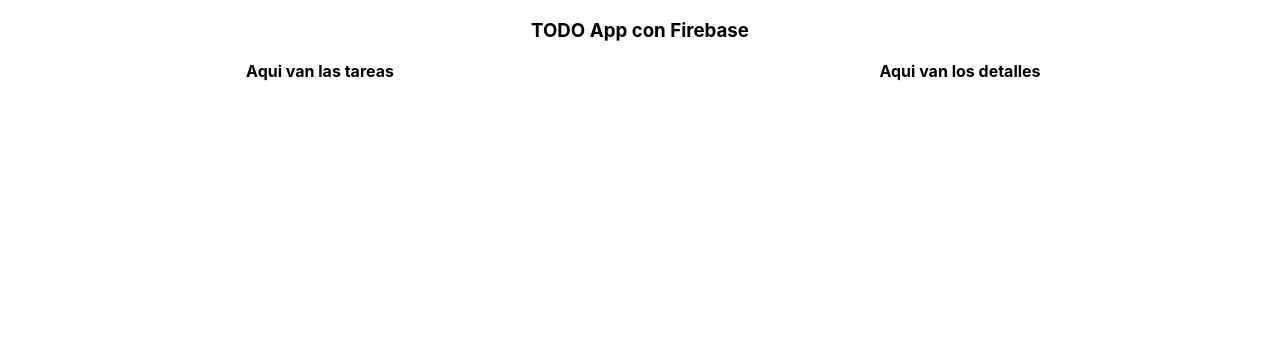
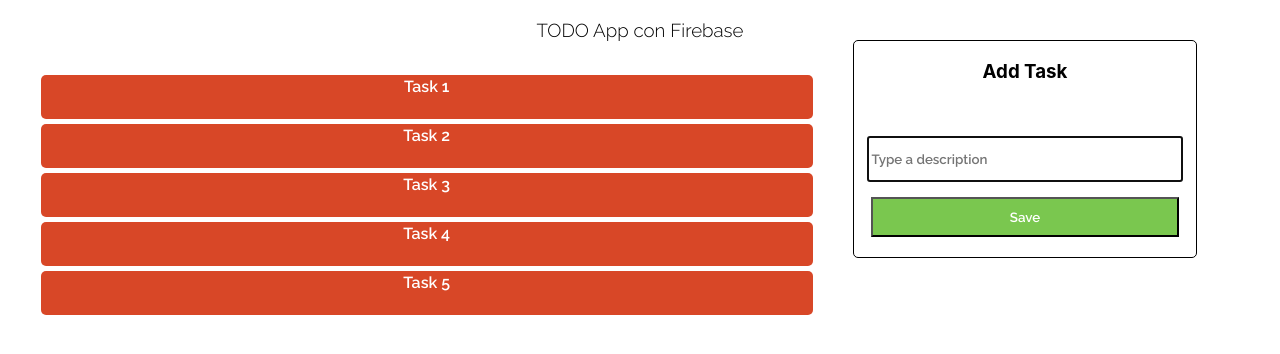
Before and after one commit to gst14/simple_crud_react_styledcomponents, a React (Create React App) app: page / in a window 1280 px wide. Shown: the top 354 px of the page. Built offline with nearby package versions, Linux system fonts and the light colour scheme.

Commit message:
TaskDetail component v1

```diff
--- a/package.json
+++ b/package.json
@@ -6,6 +6,7 @@
     "@testing-library/jest-dom": "^5.14.1",
     "@testing-library/react": "^11.2.7",
     "@testing-library/user-event": "^12.8.3",
+    "nanoid": "^3.1.25",
     "react": "^17.0.2",
     "react-dom": "^17.0.2",
     "react-scripts": "4.0.3",
--- a/public/index.html
+++ b/public/index.html
@@ -9,9 +9,9 @@
       name="description"
       content="Web site created using create-react-app"
     />
-    <link rel="apple-touch-icon" href="%PUBLIC_URL%/logo192.png" /><link rel="preconnect" href="https://fonts.googleapis.com">
-    <link rel="preconnect" href="https://fonts.gstatic.com" crossorigin>
-    <link href="https://fonts.googleapis.com/css2?family=Raleway:wght@200&display=swap" rel="stylesheet">
+    <link rel="preconnect" href="https://fonts.googleapis.com">
+<link rel="preconnect" href="https://fonts.gstatic.com" crossorigin>
+<link href="https://fonts.googleapis.com/css2?family=Raleway:wght@300;600&display=swap" rel="stylesheet">
     <!--
       manifest.json provides metadata used when your web app is installed on a
       user's mobile device or desktop. See https://developers.google.com/web/fundamentals/web-app-manifest/
--- a/src/App.js
+++ b/src/App.js
@@ -1,75 +1,40 @@
+import { nanoid } from "nanoid";
+import { useState, useEffect } from "react";
 import styled from "styled-components";
+import TaskDetail from "./Components/TaskDetail";
+import TaskList from "./Components/TaskList";
 function App() {
-  // const Container = styled.div`
-  //   width: 100vw;
-  //   height: 100px;
-  //   display: grid;
-  //   grid-template-areas: tasks detail;
-  //   grid-template-columns: 2fr 1fr;
-  //   grid-template-rows: 50px 50px;
-  //   color: #619b8a;
-  //   font-style: oblique;
-  // `;
+  const [taskList, setTaskList] = useState([]);
+  useEffect(() => {
+    setTaskList(example);
+  }, []);
+  const Container = styled.div`
+    display: grid;
+    height: 100vh;
+    grid-template-areas:
+      "title title"
+      "tasks detail";
+    grid-template-columns: 2fr 1fr;
+    box-sizing: border-box;
+    grid-template-rows: 5vh minmax(80vh, 90vh);
+  `;
+  const generateNRandomTasks = (n = 5) => {
+    return [...Array(n)].map((_, i) => `Task ${i + 1}`);
+  };
+  const example = generateNRandomTasks();
 
-  // const Tasks = styled(Container)`
-  //   display: flex;
-  //   justify-items: center;
-  //   align-items: center;
-  //   width: 100%;
-  //   height: 100%;
-  //   border: 1px solid #000;
-  //   grid-area: tasks;
-  //   background-color: #fe7f2d;
-  //   `;
-  //   const Detail = styled.div`
-  //   display: flex;
-  //   justify-items: center;
-  //   align-items: center;
-  //   width: 100%;
-  //   height: 100%;
-  //   border: 1px solid #000;
-  //   grid-area: detail;
-  //   background-color: #233d4d;
-  // `;
-  // const Title = styled.h3`
-  //   text-align: center;
-  //   font-family: "Raleway", sans-serif;
-  // `;
-
-  const Container = styled.div`
-  display: grid;
-  height: 100vh;
-  grid-template-areas: "title title"
-                        "tasks detail";
-  grid-template-columns: repeat(2,1fr);
-  grid-template-rows: 5vh minmax(90vh, 100vh);
+  const Title = styled.h3`
+    font-family: "Raleway", sans-serif;
+    font-weight: 300;
+    grid-area: title;
+    text-align: center;
   `;
 
-const Title = styled.h3`
-  grid-area: title;
-  text-align:center;
-`;
-const TasksContainer = styled.div`
-  grid-area: tasks;
-  display:flex;
-  justify-content:center;
-  align-content:center;
-`;
-const DetailContainer = styled.div`
-  grid-area: detail;
-  display:flex;
-  justify-content:center;
-  align-content:center;
-`;
   return (
     <Container>
       <Title>TODO App con Firebase</Title>
-      <TasksContainer>
-        <h4>Aqui van las tareas</h4>
-      </TasksContainer>
-      <DetailContainer>
-        <h4>Aqui van los detalles</h4>
-      </DetailContainer>
+      <TaskList key={nanoid()} taskList={taskList} />
+      <TaskDetail key={nanoid()} />
     </Container>
   );
 }
--- /dev/null
+++ b/src/Components/TaskDetail.jsx
@@ -0,0 +1,60 @@
+import { nanoid } from "nanoid";
+import React, { useState } from "react";
+import styled from "styled-components";
+const TaskInput = ({setTaskList}) => {
+  const [description, setDescription] = useState("");
+  const FormContainer = styled.form`
+    grid-area: detail;
+    margin-right: 10px;
+    display: flex;
+    flex-direction: column;
+    width: 80%;
+    height: 30%;
+    justify-content: space-between;
+    align-items: center;
+    oveflow: hidden;
+    padding-botton: 30px;
+    border: 1px solid #000;
+    border-radius: 5px;
+  `;
+  const TextTask = styled.input`
+    width: 90%;
+    font-weight: 600;
+    font-family: "Raleway", sans-serif;
+    height: 40px;
+  `;
+
+  const submitTask = (e) => {
+    e.preventDefault();
+    console.log("Hice enter");
+  };
+
+  const BtnSaved = styled.button`
+    position: relative;
+    font-weight: 600;
+    font-family: "Raleway", sans-serif;
+    cursor: pointer;
+    color: #fff;
+    background-color: #7ac74f;
+    top: -20px;
+    width: 90%;
+    height: 40px;
+  `;
+  return (
+    <FormContainer onSubmit={submitTask}>
+      <h3>Add Task</h3>
+      <TextTask
+        key={nanoid()}
+        type="text"
+        autoFocus="autoFocus"
+        placeholder="Type a description"
+        onChange={(e) => setDescription(e.target.value)}
+        value={description}
+      ></TextTask>
+      {/* <TaskDesc /> */}
+      <BtnSaved type="submit">Save</BtnSaved>
+    </FormContainer>
+  );
+};
+
+export default TaskInput;
--- /dev/null
+++ b/src/Components/TaskList.jsx
@@ -0,0 +1,33 @@
+import React, { useState, useEffect} from "react";
+import styled from "styled-components";
+import { nanoid } from "nanoid";
+import TaskListItem from "./TaskListItem";
+const TaskList = ({taskList}) => {
+  const TasksContainer = styled.div`
+    grid-area: tasks;
+    display: flex;
+    margin-top: 30px;
+    flex-direction: column;
+    justify-items: center;
+    align-items: center;
+  `;
+
+  // const generateNRandomTasks = (n = 7) => {
+  //   return [...Array(n)].map((_, i) => `Task ${i + 1}`);
+  // };
+  // const [takslist, setTasklist] = useState([]);
+  // const example = generateNRandomTasks();
+  // useEffect(() => {
+  //     setTasklist(example);
+  // }, [])
+
+  return (
+    <TasksContainer>
+      {taskList.map((item) => {
+        return <TaskListItem  key={nanoid()} task={item}/>
+      })}
+    </TasksContainer>
+  );
+};
+
+export default TaskList;
--- /dev/null
+++ b/src/Components/TaskListItem.jsx
@@ -0,0 +1,26 @@
+import React from 'react'
+import styled from 'styled-components';
+const TaskListItem = ({task}) => {
+    const TastItem = styled.div`
+    display: flex;
+    margin-top:5px;
+    justify-content: center;
+    align-content: center;
+    border-radius: 5px;
+    width: 90%;
+    height: 40px;
+    text-align: left;
+    padding: 2px;
+    background-color: #D84727;
+    font-weight: 600;
+    font-family: 'Raleway', sans-serif;
+    color: #fff;
+  `;
+    return (
+        <TastItem >
+            {task}
+        </TastItem>
+    )
+}
+
+export default TaskListItem
```
Also changed, not shown: 1 other file (tests, documents, lock files or other folders).
